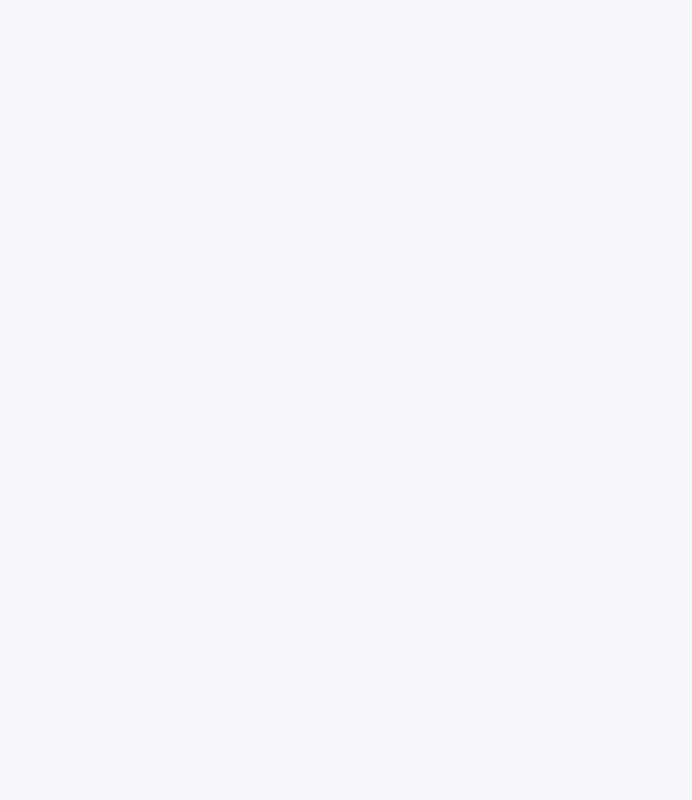
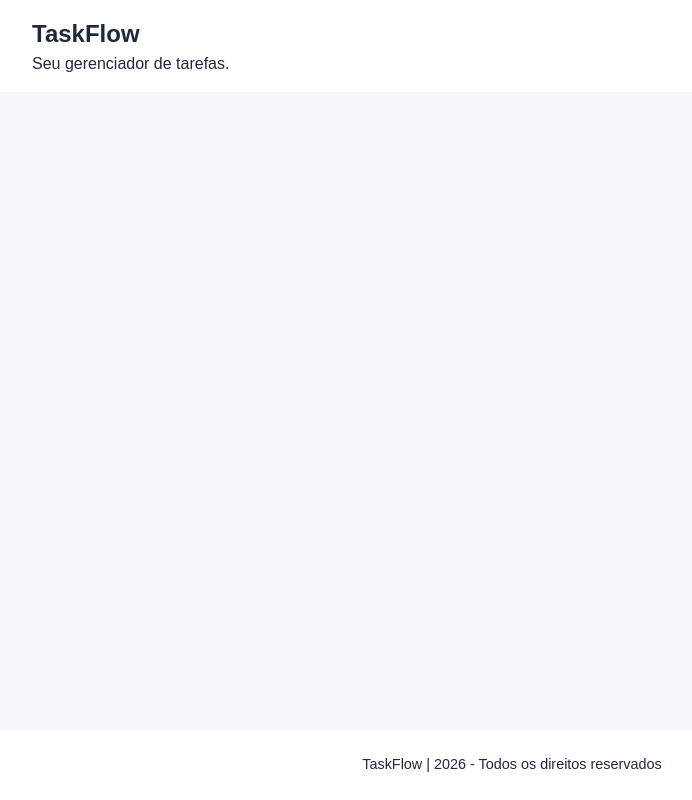
Before and after one commit to annesilv4/nextjs-task-manager, a Next.js app: page / in a window 1280 px wide. Shown: the whole page, without its empty margins (128-820 px from the left). Built offline with nearby package versions, Linux system fonts and the light colour scheme.

Commit message:
adiciona estrutura de layout com Header e Footer

```diff
--- a/src/app/layout.tsx
+++ b/src/app/layout.tsx
@@ -1,6 +1,8 @@
 import type { Metadata } from "next";
 // @ts-expect-error - CSS side-effect import
 import "@/styles/globals.css";
+import Header from "./components/Header";
+import Footer from "./components/Footer";
 
 export const metadata: Metadata = {
   title: "TaskFlow | Página Inicial",
@@ -15,7 +17,9 @@ export default function RootLayout({
   return (
     <html lang="pt-BR">
       <body>
-        {children}
+        <Header />
+        <div className="page-content">{children}</div>
+        <Footer />
       </body>
     </html>
   );
```
